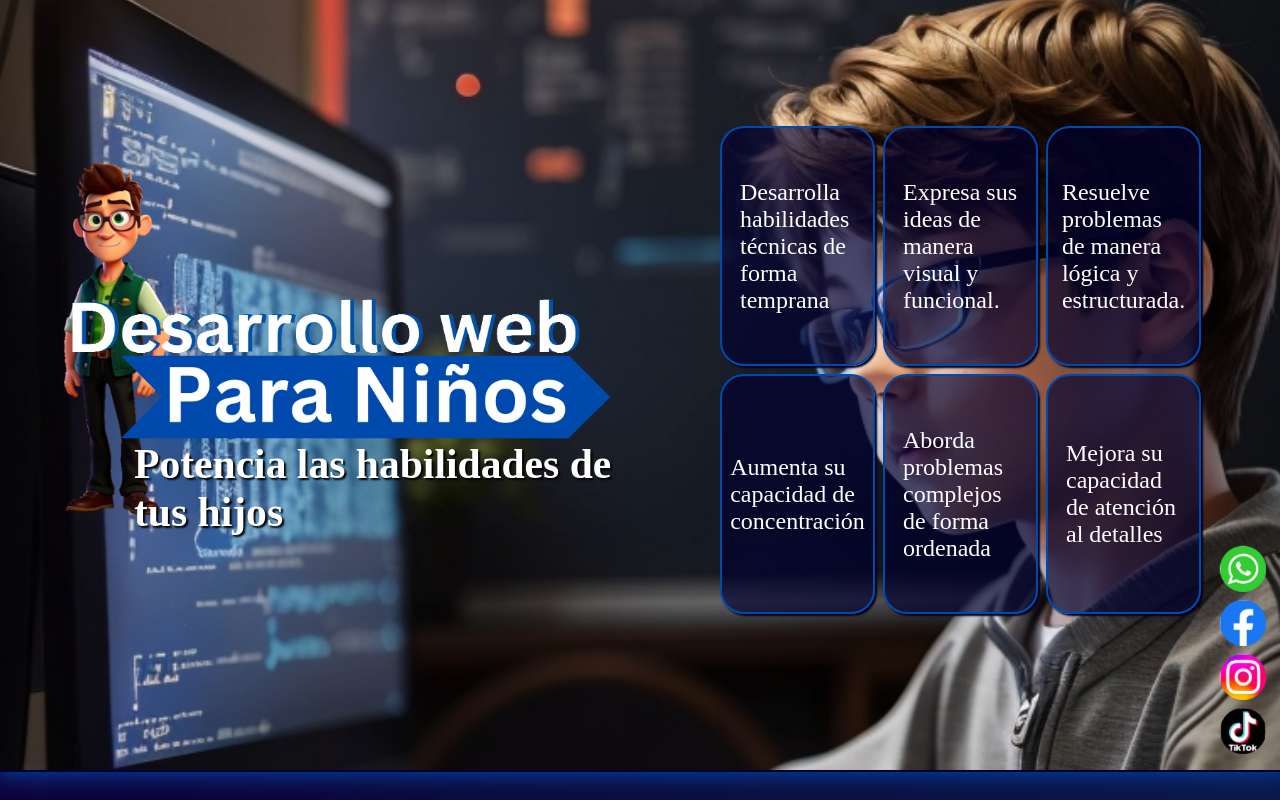
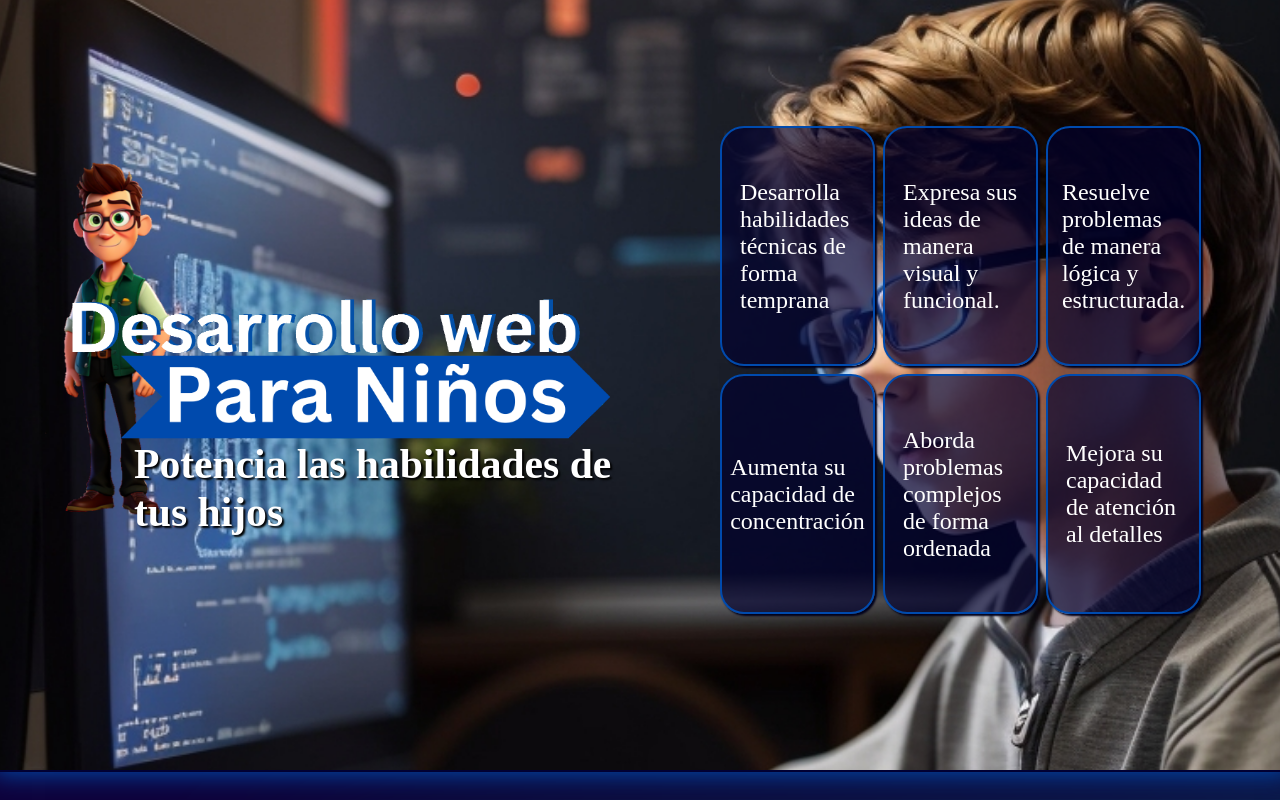
Before and after one commit to frederickcorredor/clases, a plain HTML site: page index.html in a window 1280 px wide. Shown: the top 800 px of the page. Drawn offline with nearby package versions, Linux system fonts and the light colour scheme.

Commit message:
Update index.html
he quitado botones laterales

```diff
--- a/index.html
+++ b/index.html
@@ -164,12 +164,6 @@
             </p>
         </div>
     </div>
-    <div class="iconos">
-        <a href="https://api.whatsapp.com/send?phone=573507687220" target="_blank"><img src="1(10).png" alt=""></a>
-        <a href="https://www.facebook.com/profile.php?id=61552911902971" target="_blank"><img src="2(10).png" alt=""></a>
-        <a href="https://www.instagram.com/desarrollo_web_para_ninos/" target="_blank"><img src="3(10).png" alt=""></a>
-        <a href="https://www.tiktok.com/@programacion_web_kids" target="_blank"><img src="4(9).png" alt=""></a>
-    </div>
     <section class="quiensoy">
         <div class="intquiensoy">
             <div class="fotofrederick">
```
